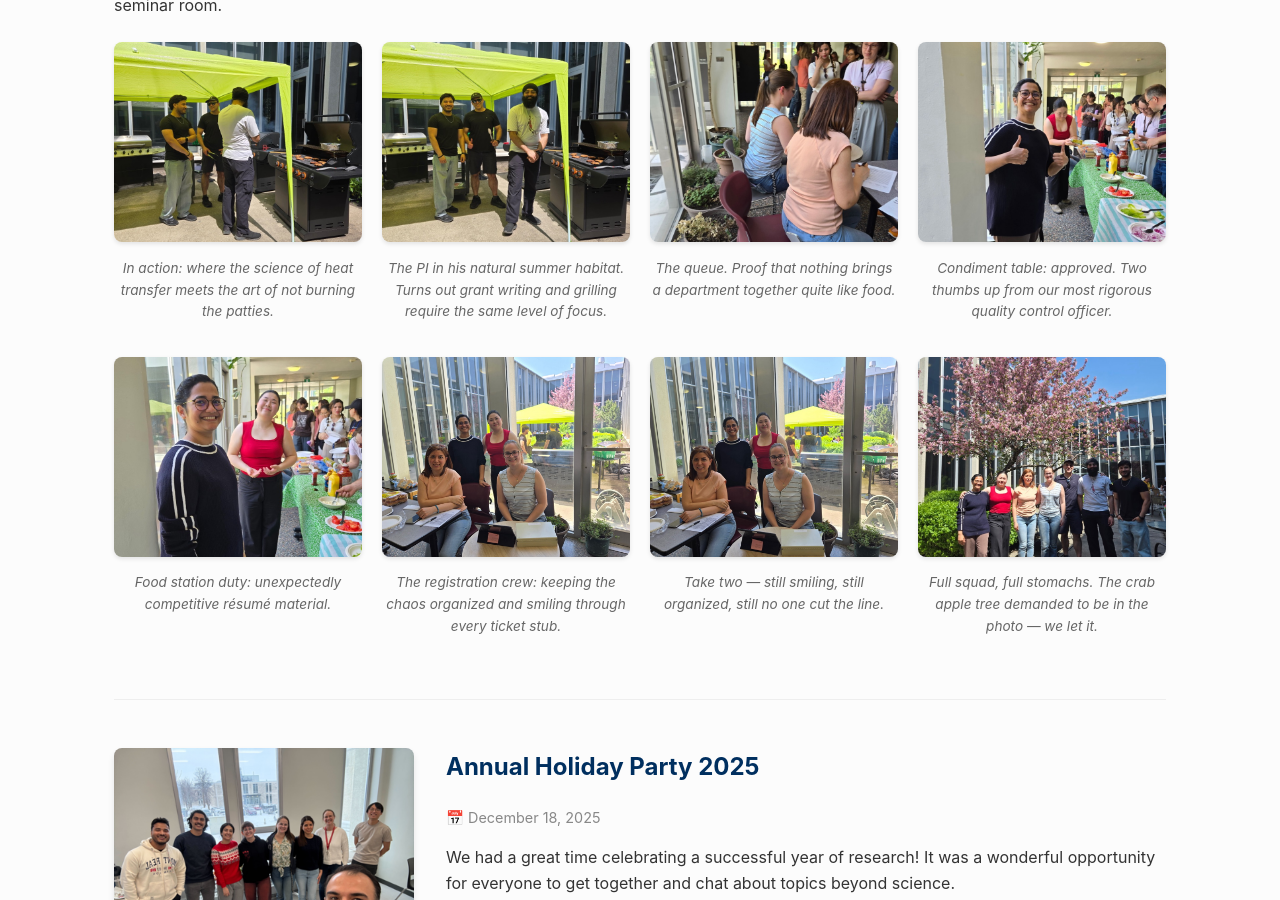
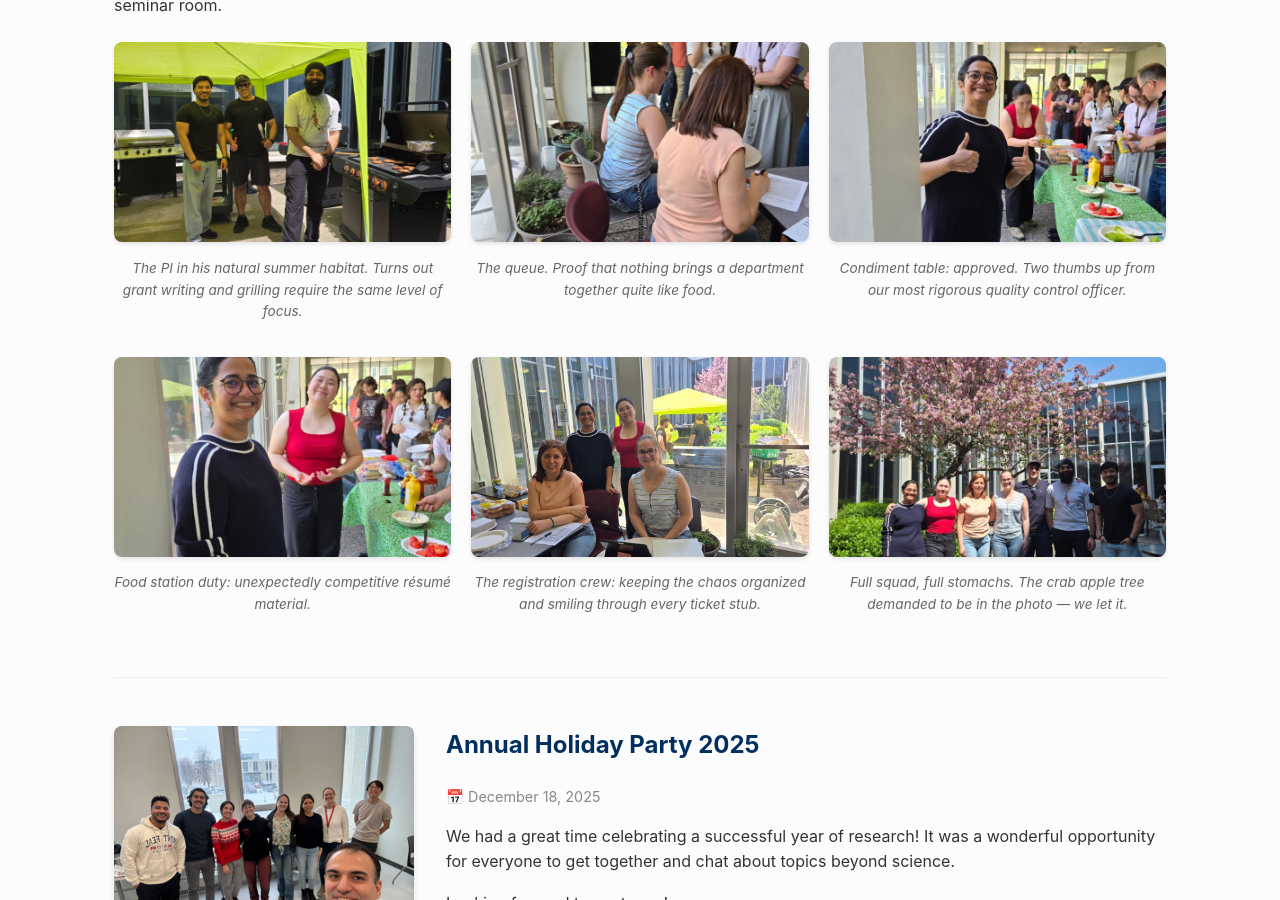
Before and after one commit to TLMicrobiomeLab/tlmicrobiomelab.github.io, a Jekyll site: the page built from events.md, in a window 1280 px wide and 900 px high, scrolled down 586 px. Built offline with Jekyll 4.4.1, drawn with Linux system fonts in a browser that asks for light colours.

Commit message:
Add files via upload

```diff
--- a/events.md
+++ b/events.md
@@ -21,15 +21,7 @@ permalink: /events/
         It was a sunny afternoon of good food, good company, and a crab apple tree that absolutely refused to stay out of frame. A great way to connect with the broader department community — outside of a seminar room.
     </p>
 
-    <div style="display: grid; grid-template-columns: repeat(4, 1fr); gap: 20px; margin-top: 1.5rem;">
-
-        <div>
-            <img src="{{ '/images/bbq2026/20260527_121613.jpg' | relative_url }}" alt="Lab grill crew in action"
-                 style="width: 100%; height: 200px; object-fit: cover; border-radius: 8px; box-shadow: 0 2px 4px rgba(0,0,0,0.1);">
-            <p style="font-size: 0.85rem; color: #666; text-align: center; margin-top: 8px; font-style: italic;">
-                In action: where the science of heat transfer meets the art of not burning the patties.
-            </p>
-        </div>
+    <div style="display: grid; grid-template-columns: repeat(3, 1fr); gap: 20px; margin-top: 1.5rem;">
 
         <div>
             <img src="{{ '/images/bbq2026/20260527_121616.jpg' | relative_url }}" alt="Lab grill crew"
@@ -68,14 +60,6 @@ permalink: /events/
                  style="width: 100%; height: 200px; object-fit: cover; border-radius: 8px; box-shadow: 0 2px 4px rgba(0,0,0,0.1);">
             <p style="font-size: 0.85rem; color: #666; text-align: center; margin-top: 8px; font-style: italic;">
                 The registration crew: keeping the chaos organized and smiling through every ticket stub.
-            </p>
-        </div>
-
-        <div>
-            <img src="{{ '/images/bbq2026/20260527_124256.jpg' | relative_url }}" alt="Lab members at registration table"
-                 style="width: 100%; height: 200px; object-fit: cover; border-radius: 8px; box-shadow: 0 2px 4px rgba(0,0,0,0.1);">
-            <p style="font-size: 0.85rem; color: #666; text-align: center; margin-top: 8px; font-style: italic;">
-                Take two — still smiling, still organized, still no one cut the line.
             </p>
         </div>
 
```
